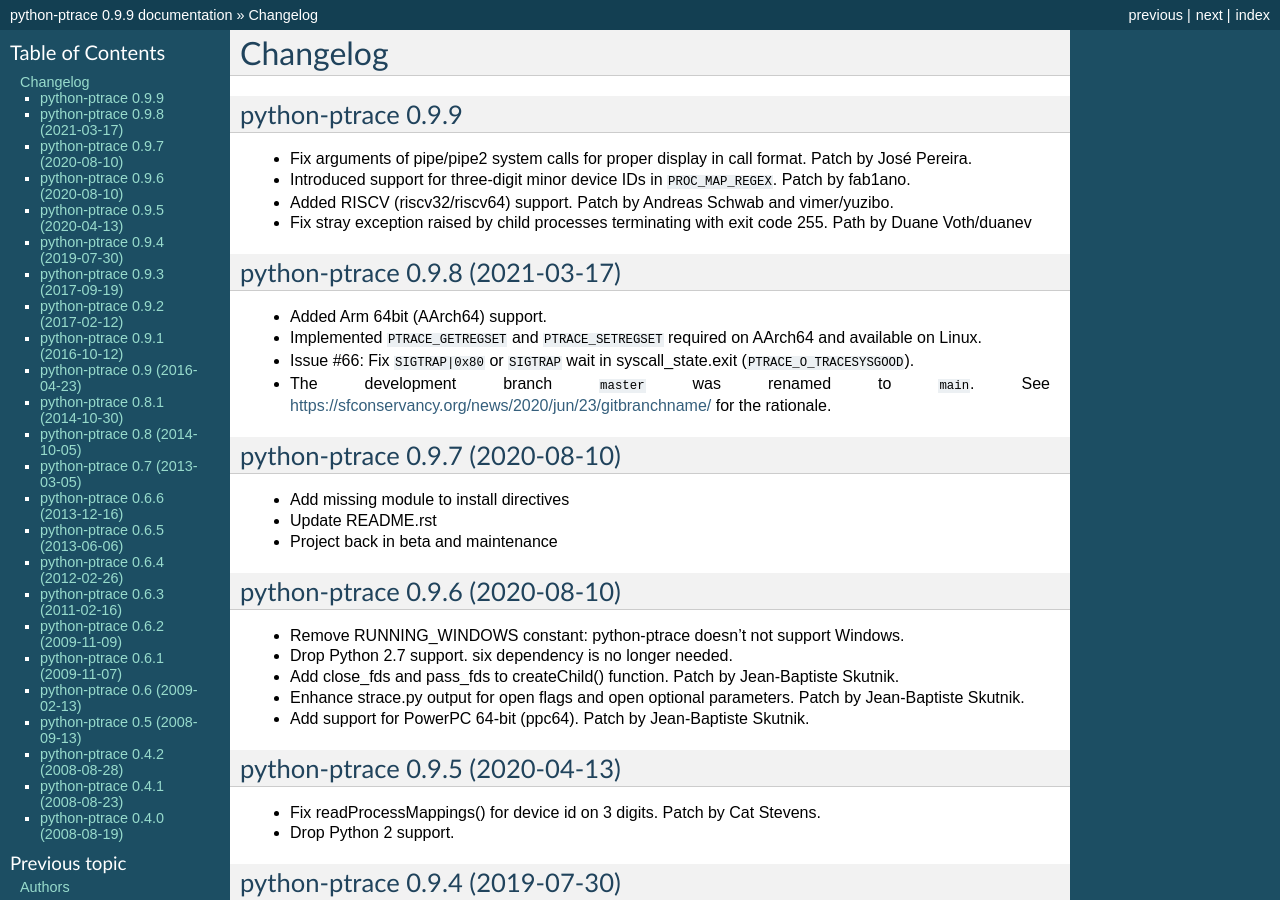
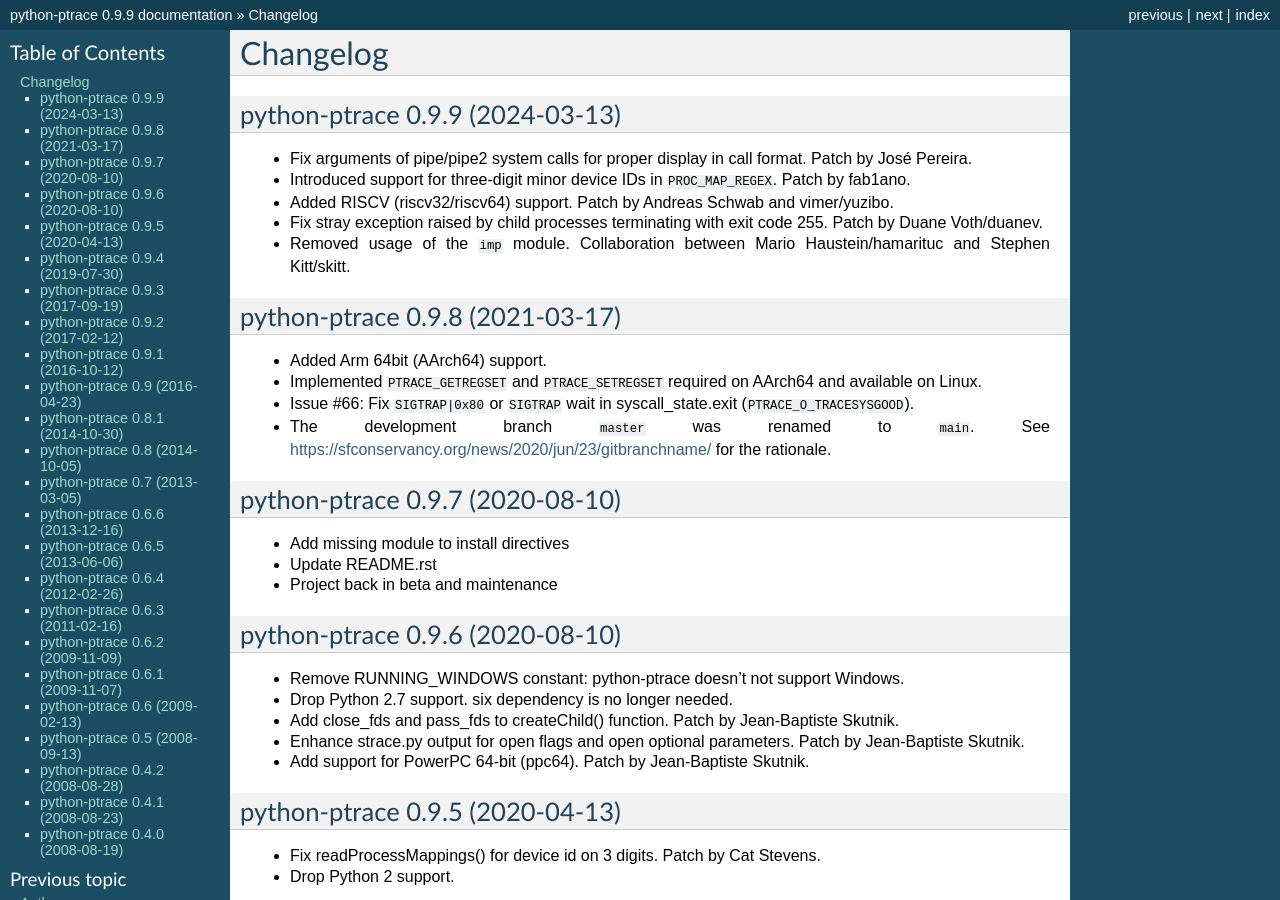
Before and after one commit to vstinner/python-ptrace, a Sphinx documentation site: the page built from doc/changelog.rst, in a window 1280 px wide and 900 px high. Built offline with Sphinx 7.4.7, drawn with Linux system fonts in a browser that asks for light colours.

Commit message:
Prepare release v0.9.9

```diff
--- a/doc/changelog.rst
+++ b/doc/changelog.rst
@@ -3,7 +3,7 @@
 Changelog
 =========
 
-python-ptrace 0.9.9
+python-ptrace 0.9.9 (2024-03-13)
 --------------------------------
 
 * Fix arguments of pipe/pipe2 system calls for proper display in call format.
@@ -13,7 +13,9 @@
 * Added RISCV (riscv32/riscv64) support.
   Patch by Andreas Schwab and vimer/yuzibo.
 * Fix stray exception raised by child processes terminating with exit code 255.
-  Path by Duane Voth/duanev
+  Patch by Duane Voth/duanev.
+* Removed usage of the ``imp`` module.
+  Collaboration between Mario Haustein/hamarituc and Stephen Kitt/skitt.
 
 python-ptrace 0.9.8 (2021-03-17)
 --------------------------------
```
